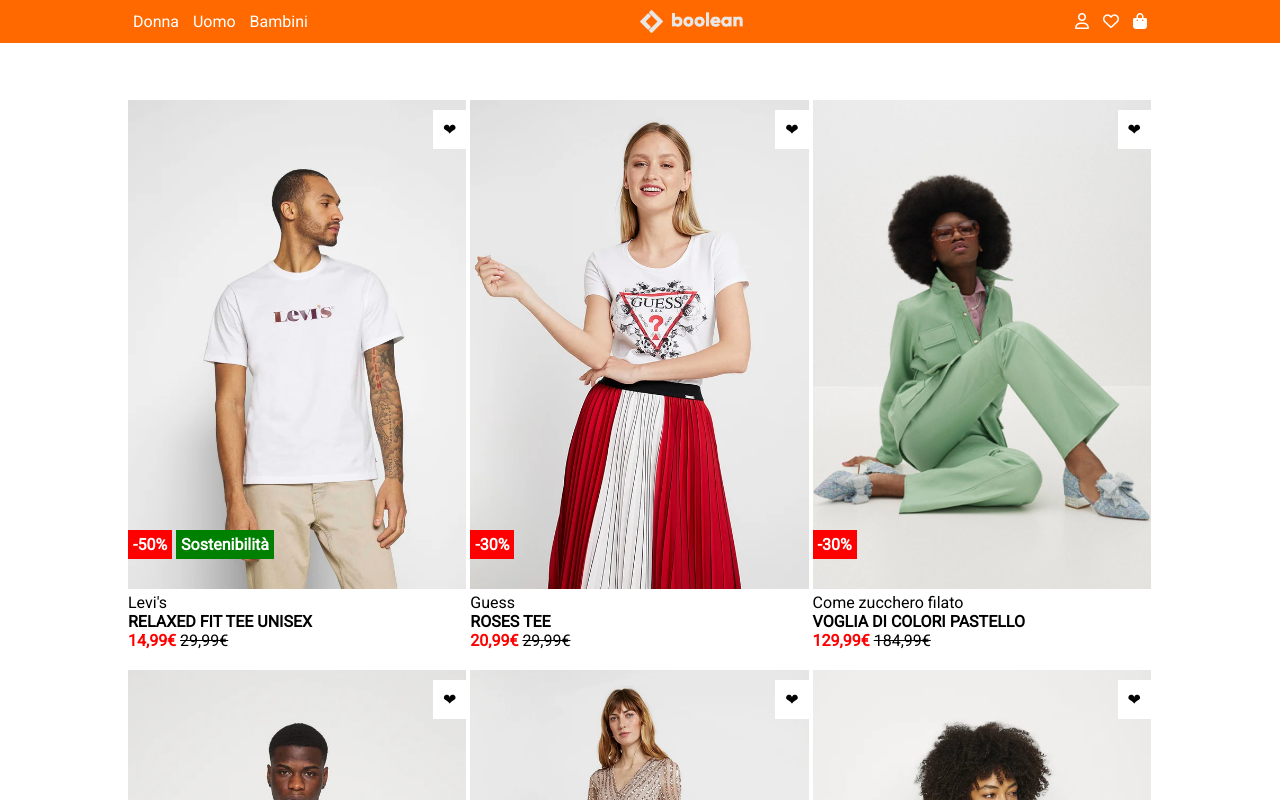
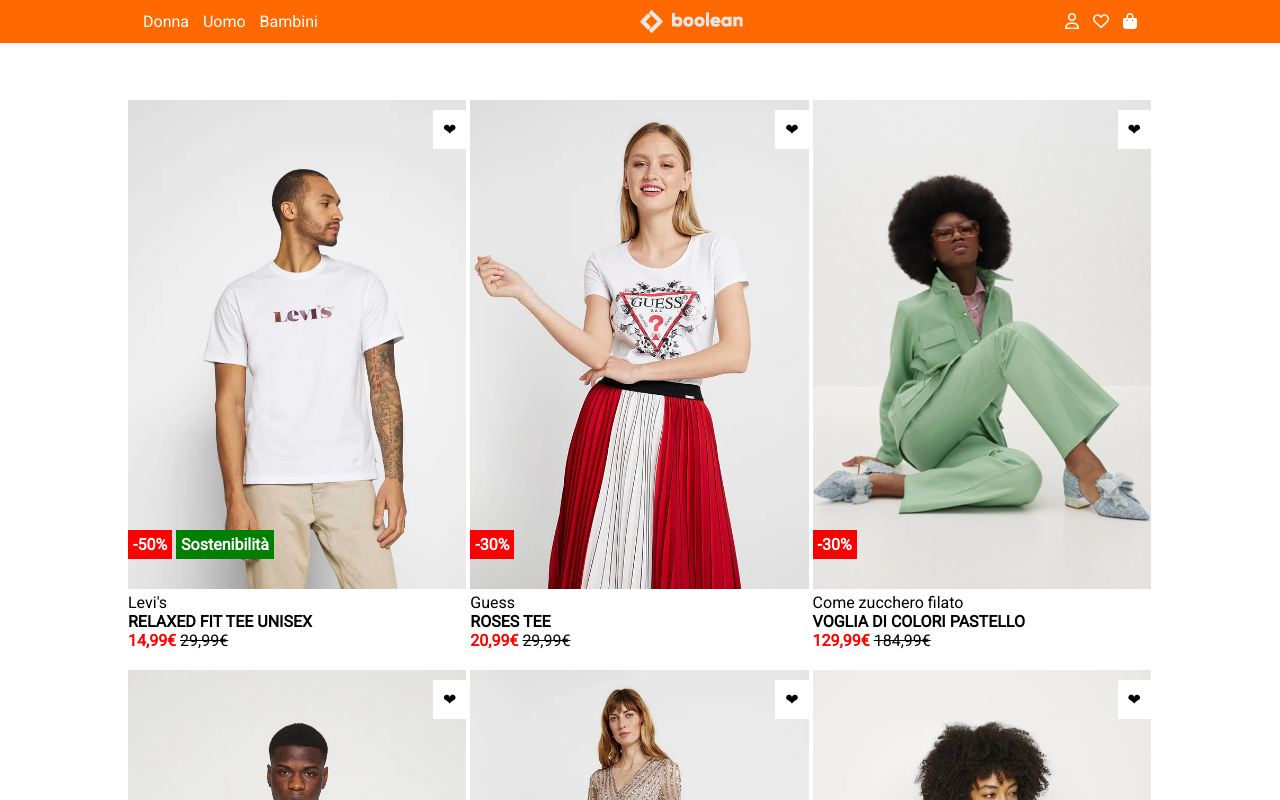
Before and after one commit to Elsti97/html-css-boolando, a plain HTML site: page index.html in a window 1280 px wide. Shown: the top 800 px of the page. Drawn offline with Linux system fonts and the light colour scheme.

Commit message:
corretto errore grammaticale

```diff
--- a/assets/css/style.css
+++ b/assets/css/style.css
@@ -26,7 +26,7 @@ header > section{
 
 .generi , .scelte{
     color: white;
-    paddign: 0 10px;
+    padding: 0 10px;
 }
 
 .scelte > i , .generi > span{
```
